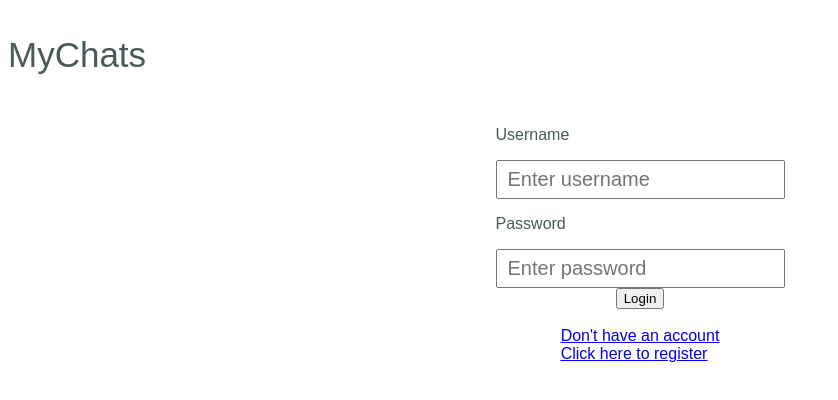
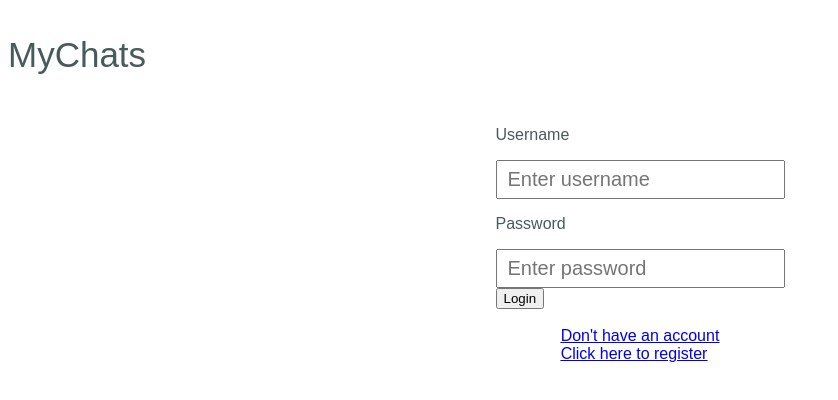
Before and after one commit to Smejia3409/chat-app, a React (Create React App) app in the folder client/: page / in a window 1280 px wide. Shown: the top 400 px of the page, without its empty margins (0-838 px from the left). Built offline with nearby package versions, Linux system fonts and the light colour scheme; no server answers.

Commit message:
added submit fn when enter is pressed in form

```diff
--- a/client/src/ChatJoin.js
+++ b/client/src/ChatJoin.js
@@ -4,6 +4,7 @@ import io from "socket.io-client";
 import Chat from "./Chat";
 import { getCookie } from "./cookies";
 import { useNavigate } from "react-router-dom";
+import { onEnter } from "./fn";
 
 const socket = io.connect("http://localhost:5000");
 
@@ -74,6 +75,7 @@ function JoinChat() {
         </div>
       </div>
 
+      <form onSubmit={routeCall} id="form">
         <p className="chat-room-suggestion">Test room 1 or 2</p>
         <input
           type="text"
@@ -83,9 +85,11 @@ function JoinChat() {
         />
         <br />
 
-      <button onClick={routeCall} className="joinroom-btn">
+        <button type="submit" className="joinroom-btn">
           Join room
         </button>
+      </form>
+
       <p>{status}</p>
 
       {displayChat && (
--- a/client/src/LoginPage.js
+++ b/client/src/LoginPage.js
@@ -2,6 +2,7 @@ import { useEffect, useState } from "react";
 import axios from "axios";
 import { useNavigate, Link } from "react-router-dom";
 import { getCookie } from "./cookies";
+import { onEnter } from "./fn";
 
 const LoginPage = () => {
   // for redirecting
@@ -54,6 +55,7 @@ const LoginPage = () => {
       <p className="lp-name">MyChats</p>
 
       <div className="lp-container">
+        <form onSubmit={handleLogin} id="form">
           <div>
             <p>{status}</p>
             <p className="form-label">Username</p>
@@ -85,7 +87,9 @@ const LoginPage = () => {
             />
           </div>
 
-        <button onClick={handleLogin}>Login</button>
+          <button type="submit">Login</button>
+        </form>
+
         <br />
         <Link to="/registration" className="">
           <u>
--- /dev/null
+++ b/client/src/fn.js
@@ -0,0 +1,8 @@
+export const onEnter = (event) => {
+  const keycode = event.key === "Enter";
+  if (keycode) {
+    event.preventDefault();
+
+    document.getElementById("form").submit();
+  }
+};
```
Lines whose indentation alone changed are shown as unchanged.
